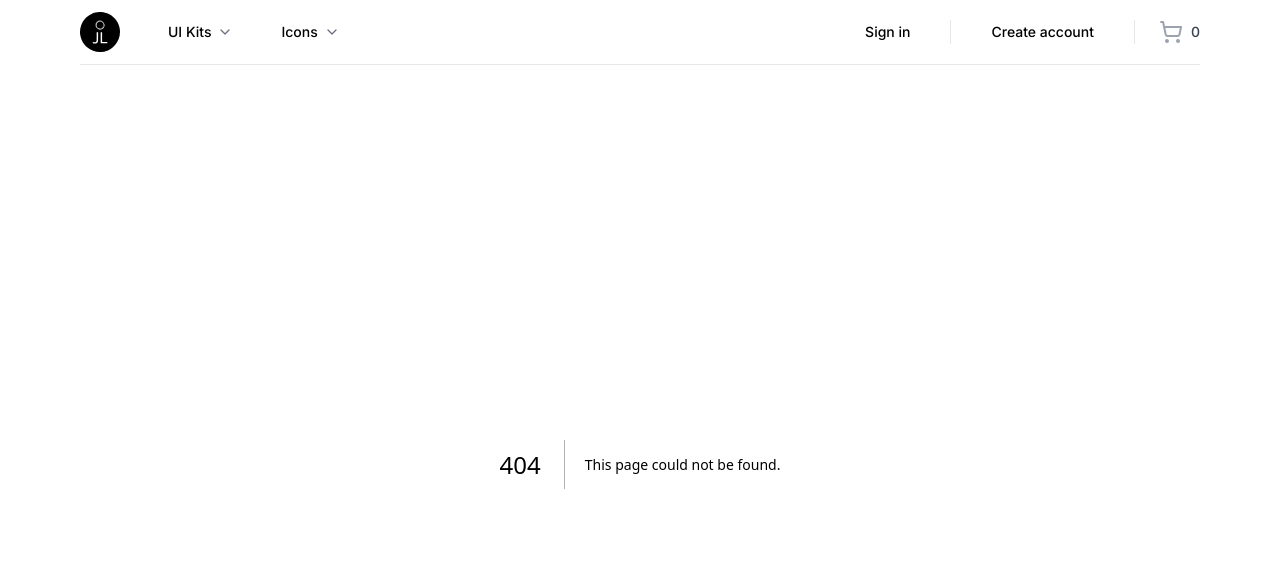
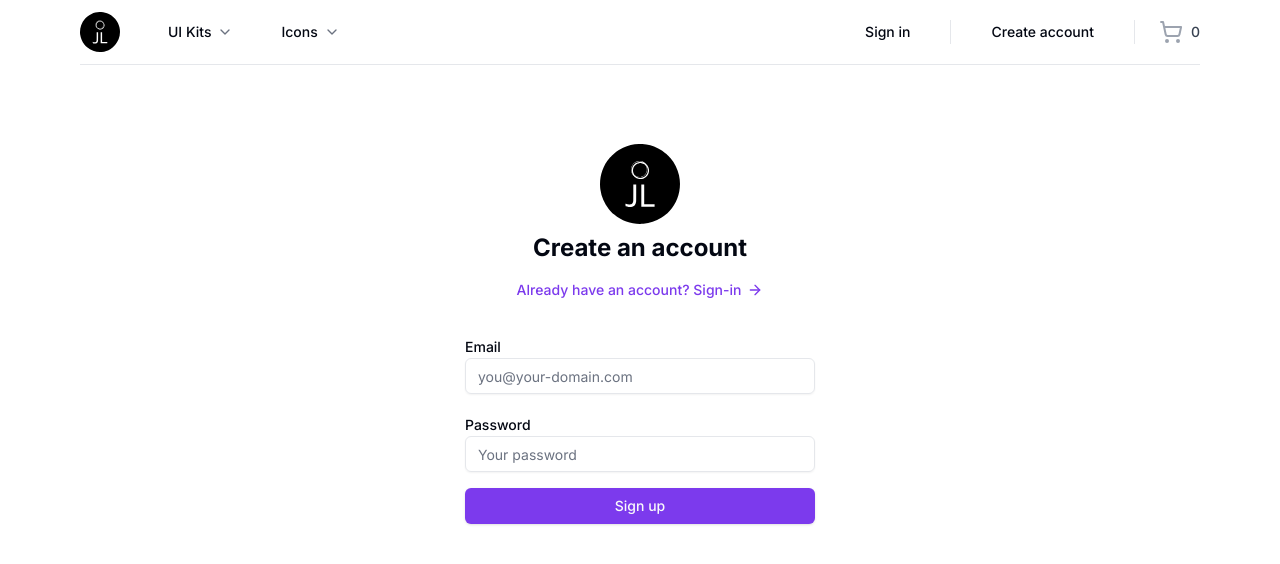
Before and after one commit to Audiph/digital-marketplace, a Next.js app: page /sign-up in a window 1280 px wide. Before the commit this address had no page. Shown: the top 564 px of the page. Built offline with nearby package versions, Linux system fonts and the light colour scheme.

Commit message:
add base signup form

```diff
--- a/package.json
+++ b/package.json
@@ -14,6 +14,7 @@
     "@payloadcms/richtext-slate": "^1.5.0",
     "@radix-ui/react-dialog": "^1.0.5",
     "@radix-ui/react-icons": "^1.3.0",
+    "@radix-ui/react-label": "^2.0.2",
     "@radix-ui/react-separator": "^1.0.3",
     "@radix-ui/react-slot": "^1.0.2",
     "class-variance-authority": "^0.7.0",
--- /dev/null
+++ b/src/app/(auth)/sign-up/page.tsx
@@ -0,0 +1,62 @@
+'use client';
+
+import { Icons } from '@/components/Icons';
+import { Button, buttonVariants } from '@/components/ui/button';
+import { Input } from '@/components/ui/input';
+import { Label } from '@/components/ui/label';
+import { cn } from '@/lib/utils';
+import { ArrowRight } from 'lucide-react';
+import Link from 'next/link';
+
+const page = () => {
+  return (
+    <>
+      <div className="container relative flex pt-20 flex-col items-center justify-center lg:px-0">
+        <div className="mx-auto flex w-full flex-col justify-center space-y-6 sm:w-[350px]">
+          <div className="flex flex-col items-center space-y-2 text-center">
+            <Icons.logo className="h-20 w-20" />
+            <h1 className="text-2xl font-bold">Create an account</h1>
+
+            <Link
+              className={buttonVariants({
+                variant: 'link',
+                className: 'gap-1.5',
+              })}
+              href="/sign-in"
+            >
+              Already have an account? Sign-in{' '}
+              <ArrowRight className="h-4 w-4" />
+            </Link>
+          </div>
+          <div className="grid gap-6">
+            <form>
+              <div className="grid gap-2">
+                <div className="grid gap-1 py-2">
+                  <Label htmlFor="email">Email</Label>
+                  <Input
+                    className={cn({
+                      'focus-visible:ring-red-500': true,
+                    })}
+                    placeholder="you@your-domain.com"
+                  />
+                </div>
+                <div className="grid gap-1 py-2">
+                  <Label htmlFor="password">Password</Label>
+                  <Input
+                    className={cn({
+                      'focus-visible:ring-red-500': true,
+                    })}
+                    placeholder="Your password"
+                  />
+                </div>
+                <Button>Sign up</Button>
+              </div>
+            </form>
+          </div>
+        </div>
+      </div>
+    </>
+  );
+};
+
+export default page;
--- /dev/null
+++ b/src/components/ui/input.tsx
@@ -0,0 +1,25 @@
+import * as React from "react"
+
+import { cn } from "@/lib/utils"
+
+export interface InputProps
+  extends React.InputHTMLAttributes<HTMLInputElement> {}
+
+const Input = React.forwardRef<HTMLInputElement, InputProps>(
+  ({ className, type, ...props }, ref) => {
+    return (
+      <input
+        type={type}
+        className={cn(
+          "flex h-9 w-full rounded-md border border-input bg-transparent px-3 py-1 text-sm shadow-sm transition-colors file:border-0 file:bg-transparent file:text-sm file:font-medium placeholder:text-muted-foreground focus-visible:outline-none focus-visible:ring-1 focus-visible:ring-ring disabled:cursor-not-allowed disabled:opacity-50",
+          className
+        )}
+        ref={ref}
+        {...props}
+      />
+    )
+  }
+)
+Input.displayName = "Input"
+
+export { Input }
--- /dev/null
+++ b/src/components/ui/label.tsx
@@ -0,0 +1,26 @@
+"use client"
+
+import * as React from "react"
+import * as LabelPrimitive from "@radix-ui/react-label"
+import { cva, type VariantProps } from "class-variance-authority"
+
+import { cn } from "@/lib/utils"
+
+const labelVariants = cva(
+  "text-sm font-medium leading-none peer-disabled:cursor-not-allowed peer-disabled:opacity-70"
+)
+
+const Label = React.forwardRef<
+  React.ElementRef<typeof LabelPrimitive.Root>,
+  React.ComponentPropsWithoutRef<typeof LabelPrimitive.Root> &
+    VariantProps<typeof labelVariants>
+>(({ className, ...props }, ref) => (
+  <LabelPrimitive.Root
+    ref={ref}
+    className={cn(labelVariants(), className)}
+    {...props}
+  />
+))
+Label.displayName = LabelPrimitive.Root.displayName
+
+export { Label }
```
Also changed, not shown: 1 other file (tests, documents, lock files or other folders).
